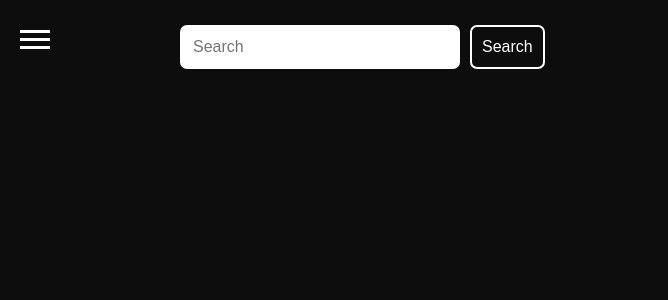
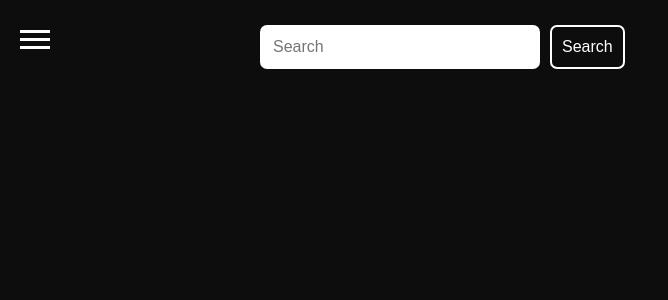
Before and after one commit to whicencer/what-to-watch, a React (Create React App) app: page /search in a window 1280 px wide. Shown: the top 300 px of the page, without its empty margins (0-668 px from the left). Built offline with nearby package versions, Linux system fonts and the light colour scheme.

Commit message:
restyling, refactor

```diff
--- a/src/components/shared/Input/Input.tsx
+++ b/src/components/shared/Input/Input.tsx
@@ -4,11 +4,12 @@ import { FC, FormEvent } from 'react';
 interface IProps {
   placeholder?: string;
   onChange?: (event: FormEvent<HTMLInputElement>) => void;
+  style?: any
 }
 
-const Input: FC<IProps> = ({ placeholder, onChange }) => {
+const Input: FC<IProps> = ({ placeholder, onChange, style }) => {
   return (
-     <input placeholder={placeholder} className={styles.input} type="text" onChange={onChange} />
+     <input style={{...style}} placeholder={placeholder} className={styles.input} type="text" onChange={onChange} />
   );
 };
 
--- a/src/pages/Search/Search.tsx
+++ b/src/pages/Search/Search.tsx
@@ -14,13 +14,13 @@ const Search = () => {
 
   return (
      <ContentContainer>
-       <Input placeholder='Search' onChange={(event) => setQuery((event.target as HTMLInputElement).value)} />
+       <Input style={{ marginLeft: 80 }} placeholder='Search' onChange={(event) => setQuery((event.target as HTMLInputElement).value)} />
        <Button onClick={searchHandler} style={{ padding: '11px 10px', borderRadius: '7px', fontSize: 16, marginLeft: 10 }}>Search</Button>
        <div style={{ display: 'flex', flexWrap: 'wrap' }}>
          {
            searchResult?.map(movie => {
              return (
-                <MovieCard movie={movie} />
+                <MovieCard key={movie.id} movie={movie} />
              );
            })
          }
```
